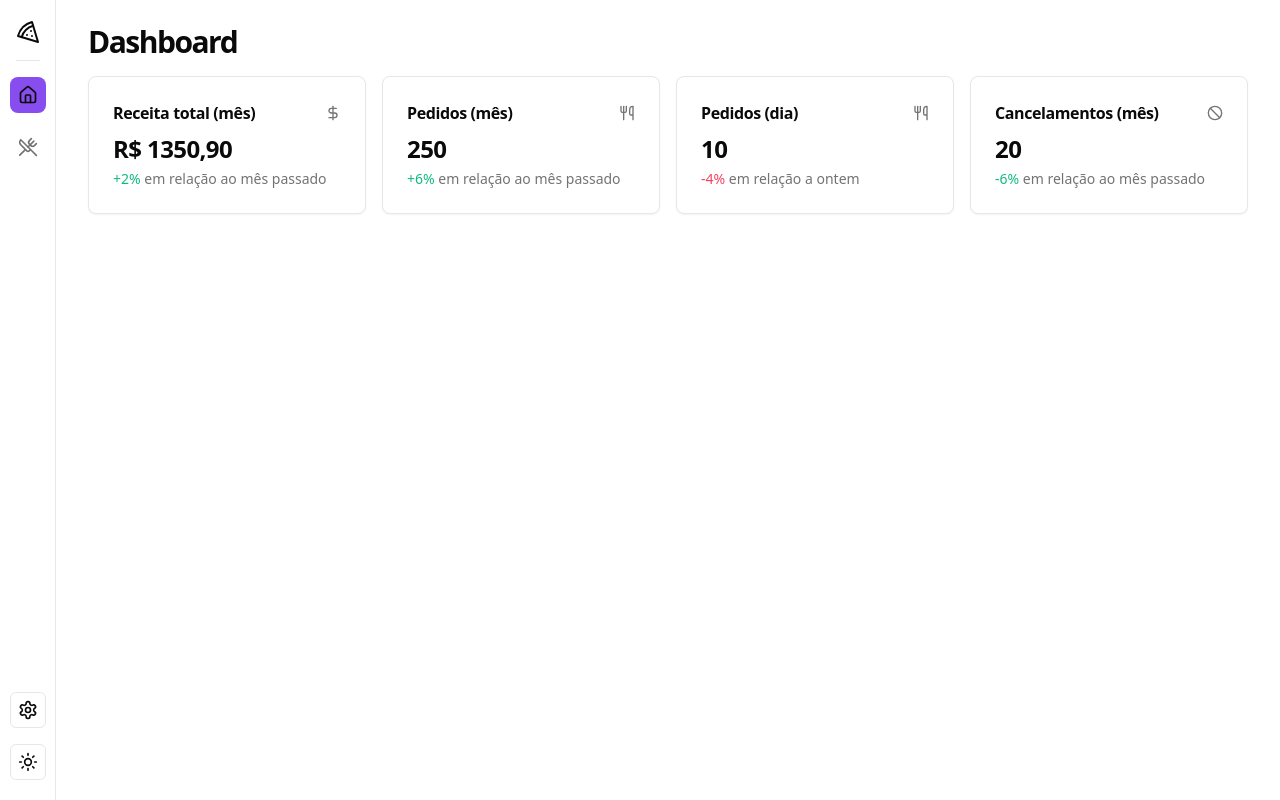
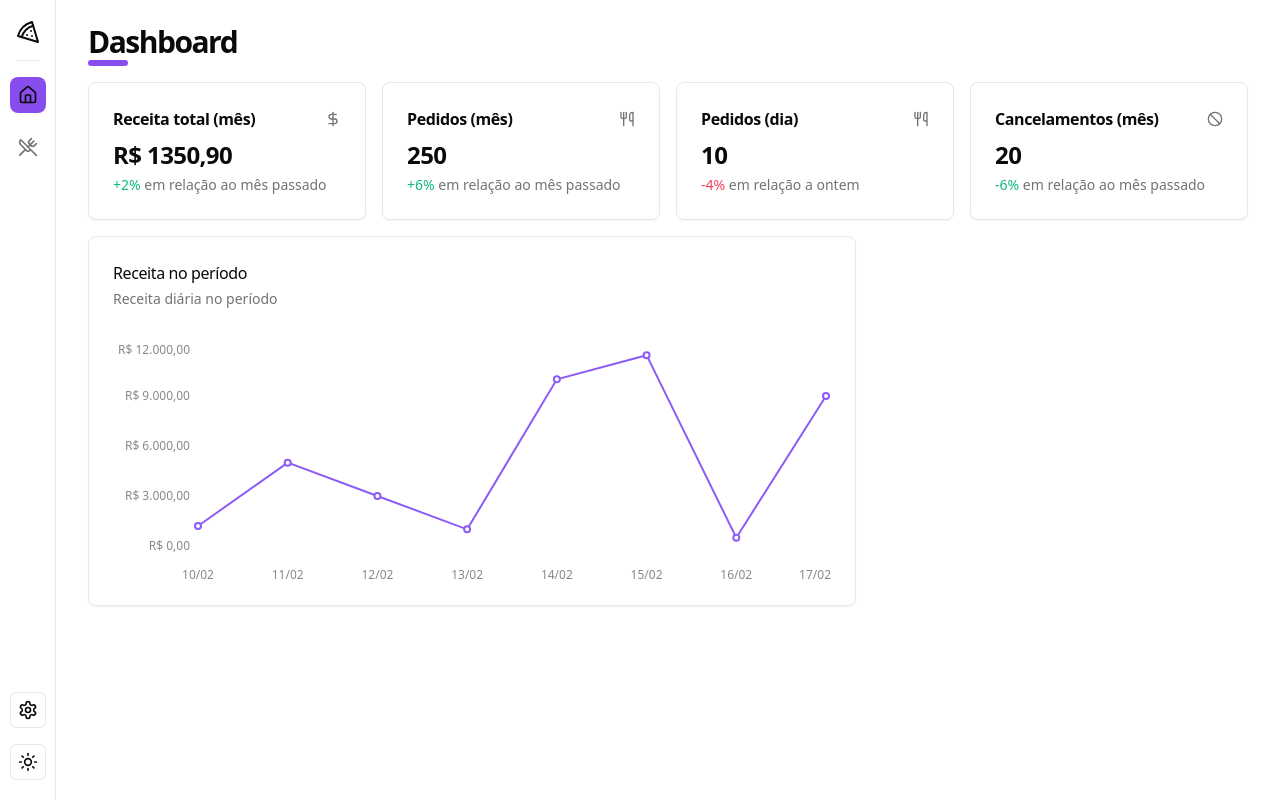
Before and after one commit to JoaoManoelDev/pizza-shop, a React (Vite) app: page / in a window 1280 px wide. Built offline with nearby package versions, Linux system fonts and the light colour scheme.

Commit message:
feat: add Heading

```diff
--- a/src/pages/app/dashboard/index.tsx
+++ b/src/pages/app/dashboard/index.tsx
@@ -4,6 +4,8 @@ import { MonthRevenueCard } from "./month-revenue-card"
 import { MonthOrdersAmountCard } from "./month-orders-amount-card"
 import { DayOrdersAmountCard } from "./day-orders-amount-card"
 import { MonthCanceledOrdersAmountCard } from "./month-canceled-orders-amount-card"
+import { RevenueChart } from "./revenue-chart"
+import { Heading } from "@/components/heading"
 
 export const Dashboard = () => {
   return (
@@ -11,7 +13,7 @@ export const Dashboard = () => {
       <Helmet title="Dashboard" />
 
       <div className="flex flex-col gap-4">
-        <h1 className="text-3xl font-bold tracking-tighter">Dashboard</h1>
+        <Heading title="Dashboard" />
 
         <div className="grid grid-cols-4 gap-4">
           <MonthRevenueCard />
@@ -19,6 +21,10 @@ export const Dashboard = () => {
           <DayOrdersAmountCard />
           <MonthCanceledOrdersAmountCard />
         </div>
+
+        <div className="grid grid-cols-9 gap-4">
+          <RevenueChart />
+        </div>
       </div>
     </>
   )
--- a/src/pages/app/orders/index.tsx
+++ b/src/pages/app/orders/index.tsx
@@ -10,6 +10,7 @@ import {
   TableRow
 } from "@/components/ui/table"
 import { Pagination } from "@/components/pagination"
+import { Heading } from "@/components/heading"
 
 export const Orders = () => {
   return (
@@ -17,7 +18,7 @@ export const Orders = () => {
       <Helmet title="Pedidos" />
 
       <div className="flex flex-col gap-4">
-        <h1 className="text-3xl font-bold tracking-tighter">Pedidos</h1>
+        <Heading title="Pedidos" />
 
         <div className="space-y-2.5">
           <OrderTableFilters />
```
